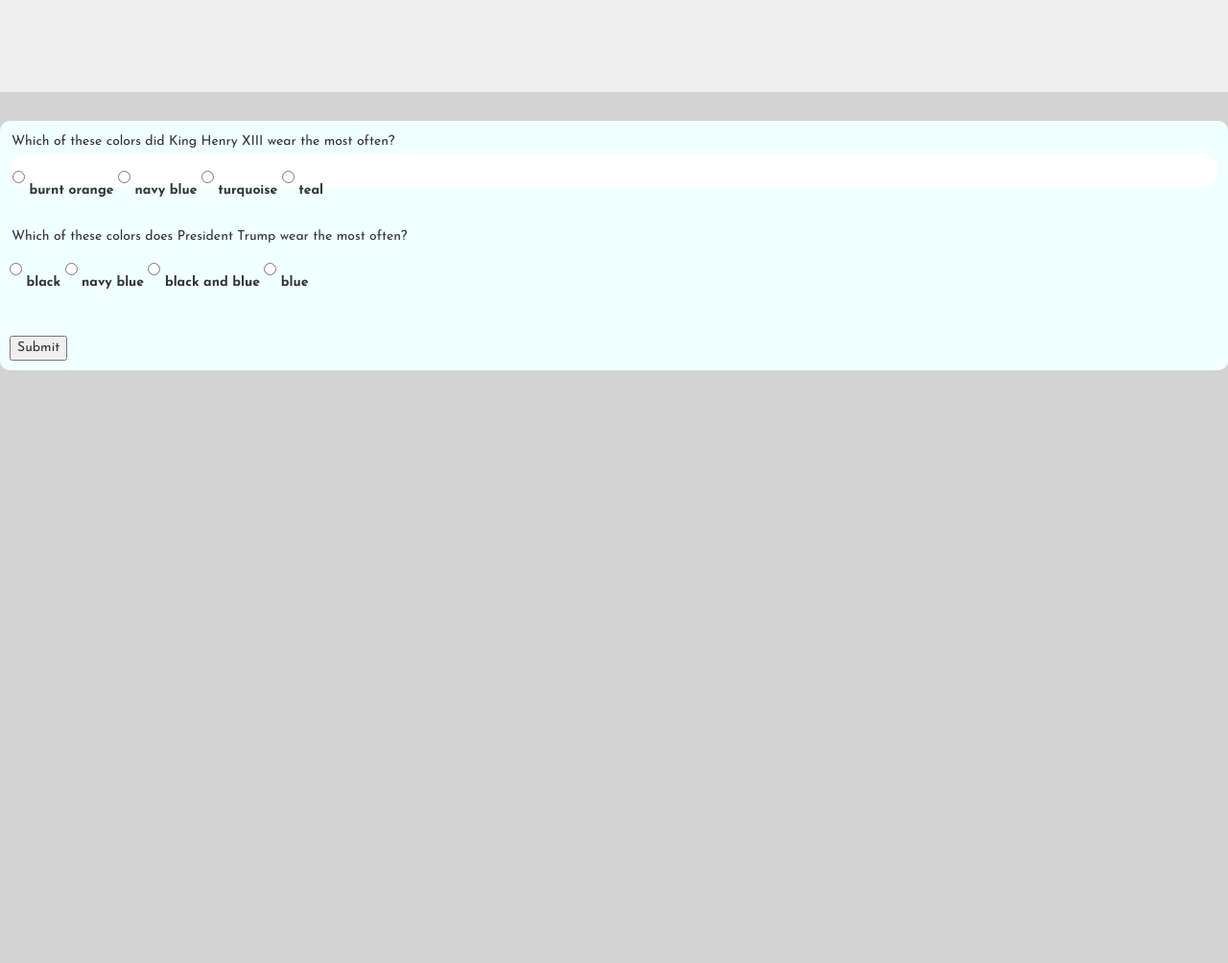
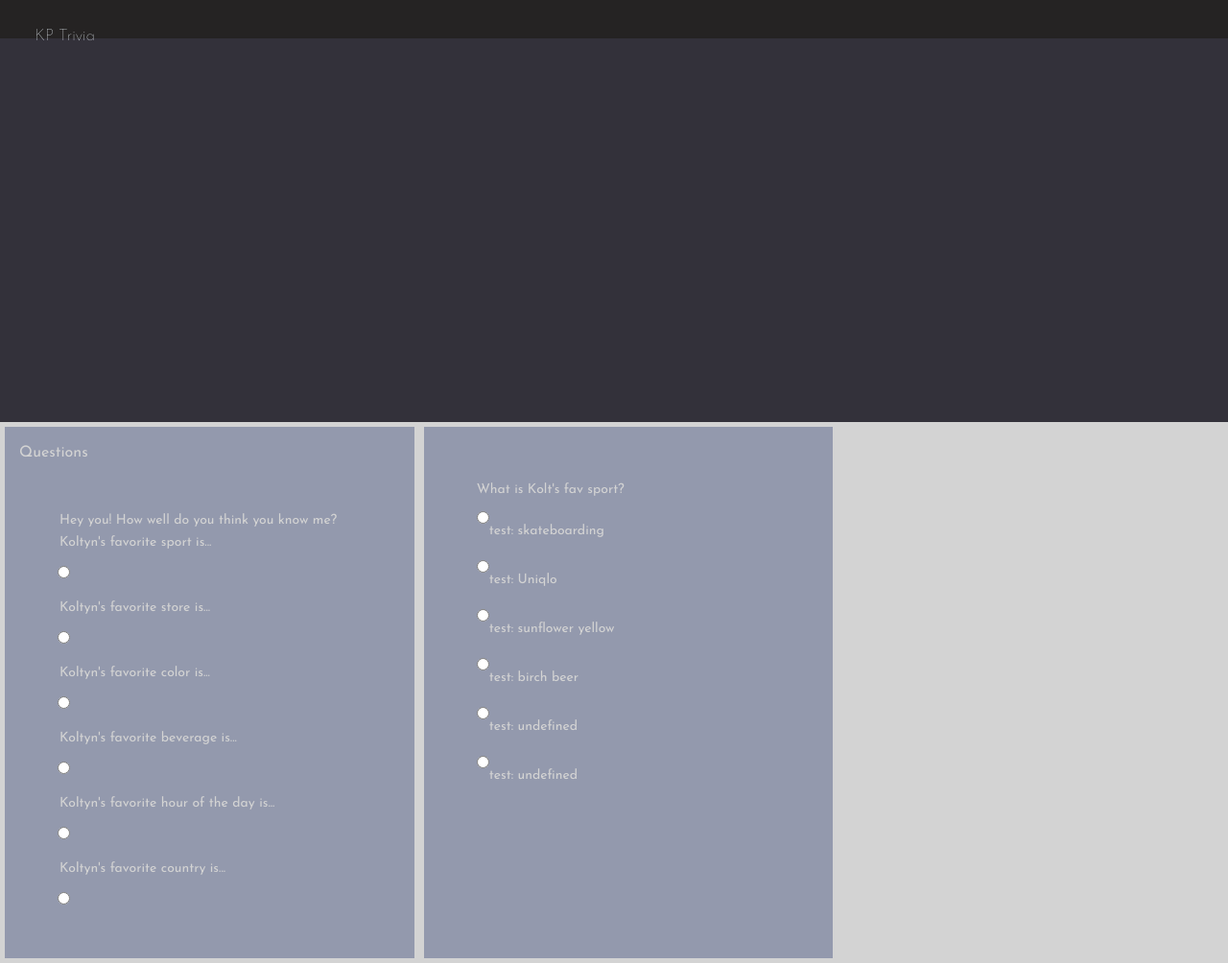
Before and after one commit to owlRogue/TriviaGame, a plain HTML site: page index.html in a window 1280 px wide. Shown: the whole page at 96% size. Before the commit the page ends 800 px from the top, so only its background shows below. Drawn offline with nearby package versions, Linux system fonts and the light colour scheme.

Commit message:
some function

```diff
--- a/index.html
+++ b/index.html
@@ -4,73 +4,41 @@
 <head>
     <meta charset="UTF-8">
     <title>Triva Game</title>
-
+    <link rel="stylesheet" href="https://maxcdn.bootstrapcdn.com/bootstrap/4.0.0/css/bootstrap.min.css" integrity="sha384-Gn5384xqQ1aoWXA+058RXPxPg6fy4IWvTNh0E263XmFcJlSAwiGgFAW/dAiS6JXm"
+        crossorigin="anonymous">
     <script src="https://cdnjs.cloudflare.com/ajax/libs/jquery/3.2.1/jquery.min.js" type="text/javascript"></script>
-    <link rel="stylesheet" href="https://maxcdn.bootstrapcdn.com/bootstrap/3.3.6/css/bootstrap.min.css" integrity="sha384-1q8mTJOASx8j1Au+a5WDVnPi2lkFfwwEAa8hDDdjZlpLegxhjVME1fgjWPGmkzs7"
-        crossorigin="anonymous">
-    <link rel="stylesheet" href="assets/css/style.css" />
     <link rel="stylesheet" href="https://fonts.googleapis.com/css?family=Josefin+Sans:100,400,600,700">
+    <link rel="stylesheet" href="https://code.jquery.com/ui/1.12.1/themes/smoothness/jquery-ui.css">
+    <script src="https://ajax.googleapis.com/ajax/libs/jqueryui/1.8.16/jquery-ui.min.js" type="text/javascript"></script>
+    <link href="https://cdnjs.cloudflare.com/ajax/libs/select2/4.0.6-rc.0/css/select2.min.css" rel="stylesheet" />
+    <script src="https://cdnjs.cloudflare.com/ajax/libs/select2/4.0.6-rc.0/js/select2.min.js"></script>
+    <link href="assets/css/style.css" rel="stylesheet">
 </head>
 
 <body>
 
-    <div class="jumbotron">
-        <div id="timer"></div>
+    <nav class="navbar navbar-inverse navbar-dark">
+        <a href="#" class="target-route">KP Trivia</a>
+    </nav>
+
+
+    <div id="form"></div>
+    <div class="row" id="return-panel"></div>
+    <div class="row" id="input-panel">
+        <a name="datapanel"></a>
+
+        <div class="col-md-4" id="popQuestion">Questions
+            <!-- <form id="form" class="textarea"> THIS IS BEING BUILT BY JQUERY -->
+        </div>
+
+        <div class="col-md-4" id="selectedAnswer">
+            <div id="area" class="textarea"></div>
+        </div>
+    </div>
     </div>
 
-    <form id="trivia-form">
-        <p>Which of these colors did King Henry XIII wear the most often?</p>
-        <div id="q1">
-            <span>
-                <input type="radio" id="a1-1" name="henry8" value="1">
-                <label for="color1">burnt orange</label>
-            </span>
-            <span>
-                <input type="radio" id="a1-2" name="henry8" value="2">
-                <label for="color2">navy blue</label>
-            </span>
-            <span>
-                <input type="radio" id="a1-3" name="henry8" value="3">
-                <label for="color3">turquoise</label>
-            </span>
-            <span>
-                <input type="radio" id="a1-4" name="henry8" value="4">
-                <label for="color3">teal</label>
-            </span>
-        </div>
-        <br>
-        <br>
 
-        <p>Which of these colors does President Trump wear the most often?</p>
-        <div id="q2">
-            <span>
-                <input type="radio" id="a1-1" name="trump" value="0">
-                <label for="color1">black</label>
-            </span>
-            <span>
-                <input type="radio" id="a1-2" name="trump" value="0">
-                <label for="color2">navy blue</label>
-            </span>
-            <span>
-                <input type="radio" id="a1-3" name="trump" value="0">
-                <label for="color3">black and blue</label>
-            </span>
-            <span>
-                <input type="radio" id="a1-4" name="trump" value="0">
-                <label for="color3">blue</label>
-            </span>
-        </div>
-        <br>
-        <br>
-            <button type="submit">Submit</button>
-            <!-- <input id="check-answers" type="submit" value="Submit Answers"> -->
-        <br>
-    </form>
-
-    <!-- This button will trigger our JS -->
-    </form>
     <script type="text/javascript" src="assets/javascript/app.js"></script>
-
 </body>
 
 </html>
```
Also changed, not shown: 1 other file.
